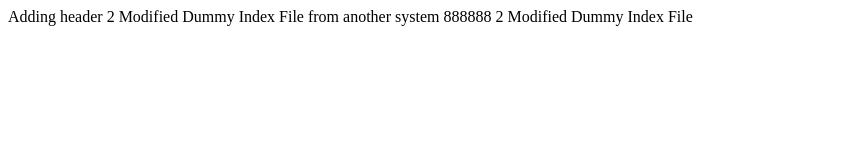
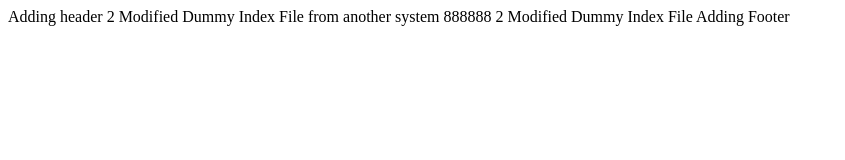
Before and after one commit to yogeshwar09/git_assessment, a plain HTML site: page index.html in a window 1280 px wide. Shown: the whole page, without its empty margins (0-845 px from the left). Drawn offline with Linux system fonts and the light colour scheme.

Commit message:
Adding footer. Dont force push on this branch

```diff
--- a/index.html
+++ b/index.html
@@ -6,5 +6,6 @@
 Adding header
 2 Modified		Dummy Index File
 from another system 888888 2 Modified		Dummy Index File
-	</body>
+Adding Footer
+</body>
 </html>
```
